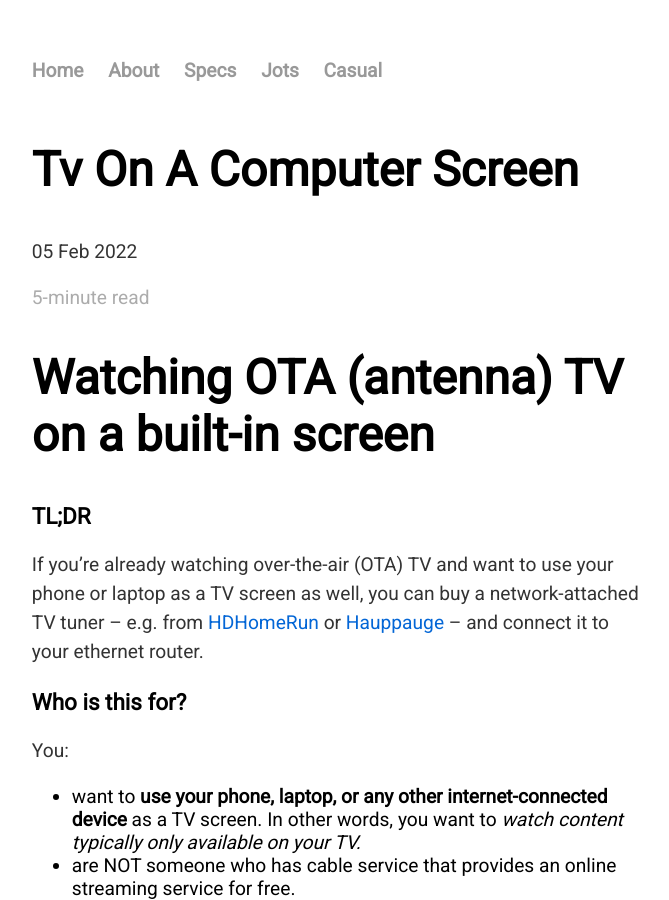
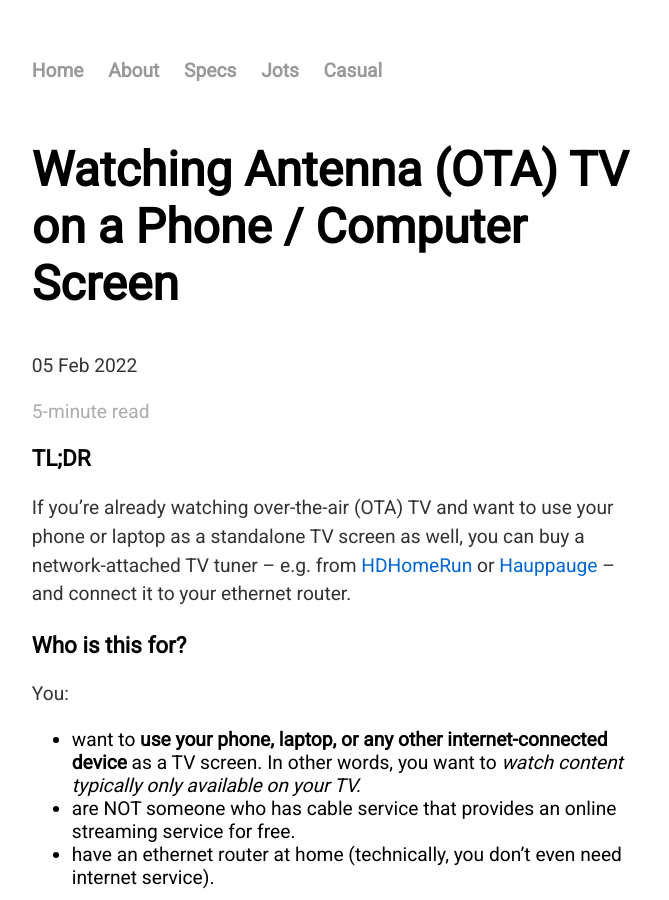
Before and after one commit to geordgez/geordgez.github.io, a Jekyll site: the page built from _posts/2022-02-05-tv-on-a-computer-screen.md, in a window 1280 px wide and 900 px high. Shown: the whole window, without its empty margins (301-970 px from the left). Built offline with Jekyll 4.4.1, drawn with Linux system fonts in a browser that asks for light colours; our own code applies the rules of GitHub Pages for plain Markdown files.

Commit message:
Add post metadata
Was previously missing

```diff
--- a/_posts/2022-02-05-tv-on-a-computer-screen.md
+++ b/_posts/2022-02-05-tv-on-a-computer-screen.md
@@ -1,8 +1,12 @@
-# Watching OTA (antenna) TV on a built-in screen
+---
+layout: post
+title: "Watching Antenna (OTA) TV on a Phone / Computer Screen"
+date: 2022-02-05
+---
 
 ### TL;DR
 
-If you're already watching over-the-air (OTA) TV and want to use your phone or laptop as a TV screen as well, you can
+If you're already watching over-the-air (OTA) TV and want to use your phone or laptop as a standalone TV screen as well, you can
 buy a network-attached TV tuner -- e.g. from [HDHomeRun](https://www.silicondust.com/product/hdhomerun-flex-duo/) or
 [Hauppauge](https://www.hauppauge.com/pages/products/prods.htm) -- and connect it to your ethernet router.
 
```
